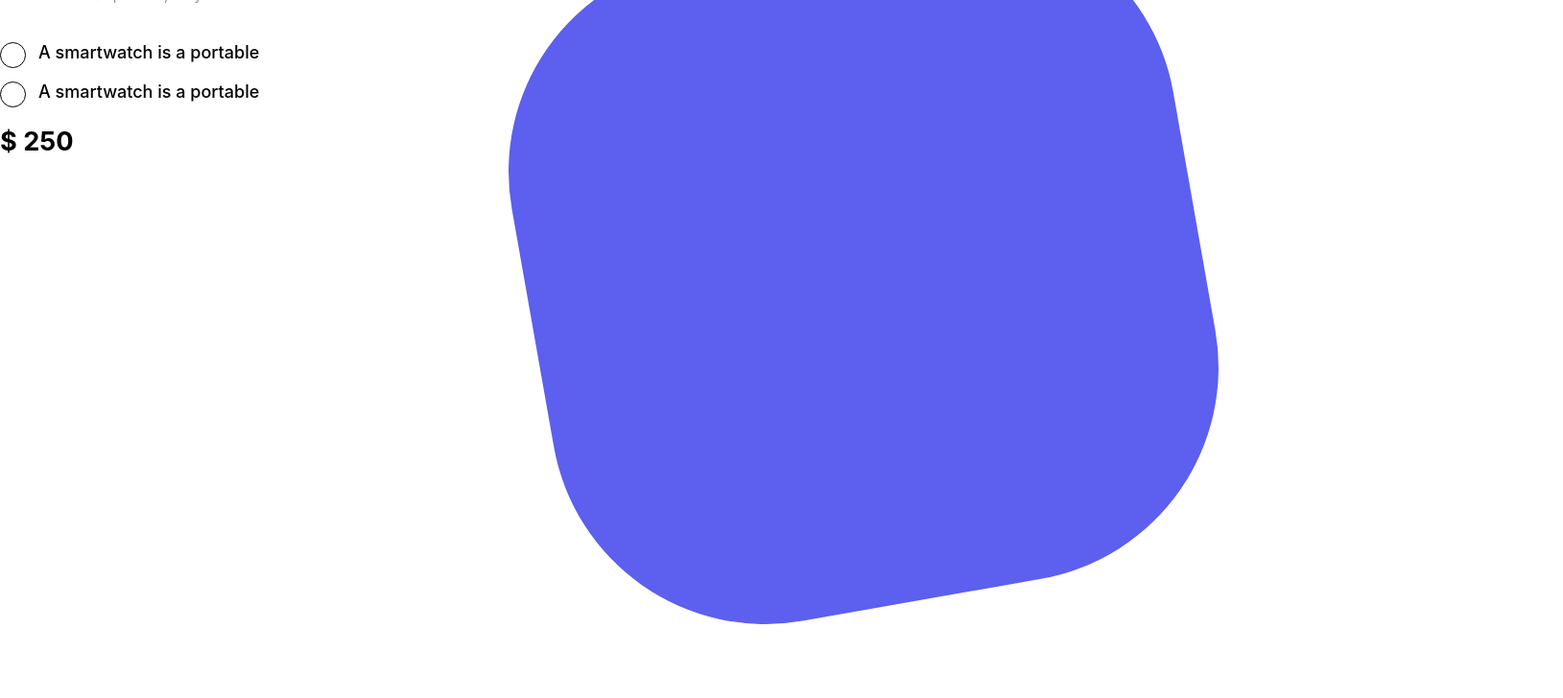
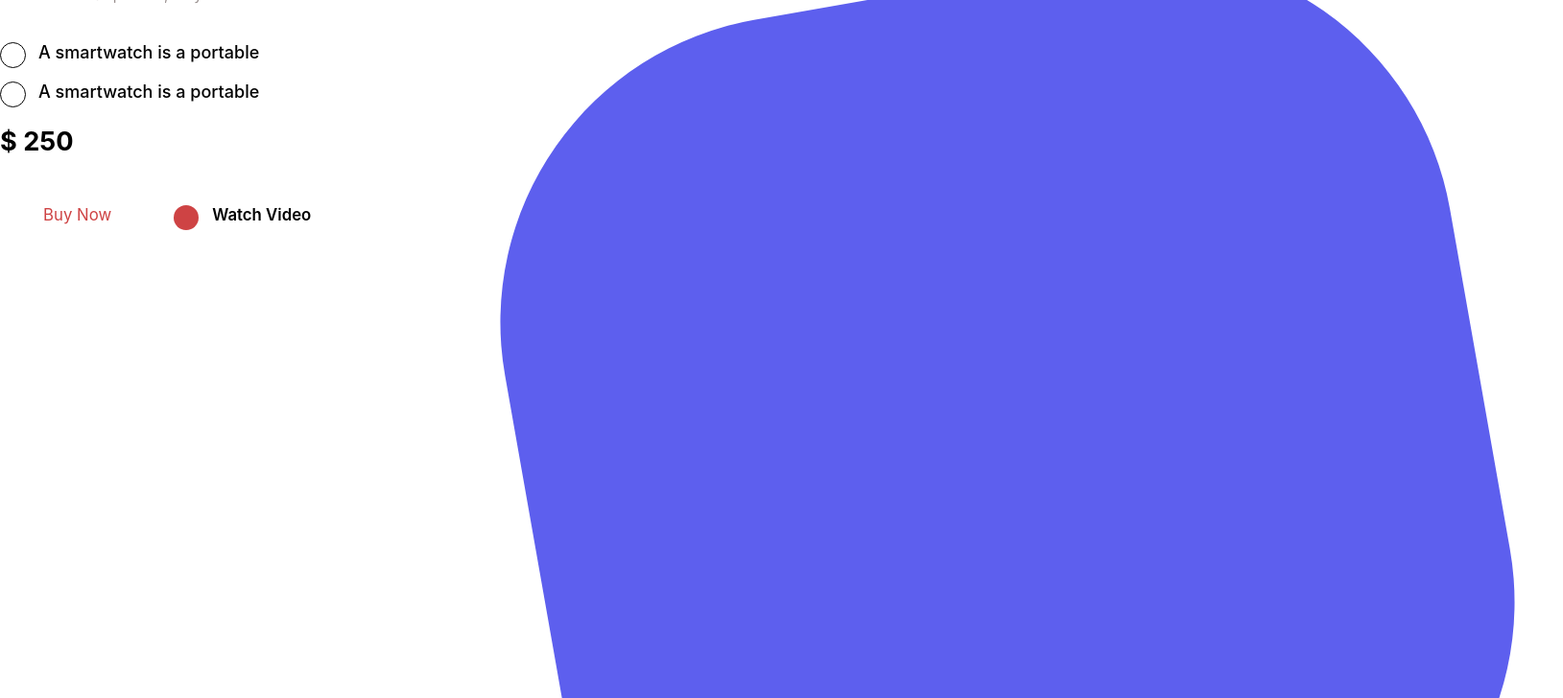
Before and after one commit to Jaehyun-Jeong/aing_biology, a React (Create React App) app: page /#/ in a window 1280 px wide. Shown: the part 510-1238 px from the top of the page at 96% size, 1629 px wide, since content can reach past the window. Before the commit the page ends 1197 px from the top, so only its background shows below. Built offline with nearby package versions, Linux system fonts and the light colour scheme.

Commit message:
on desc button

```diff
--- a/public/index.html
+++ b/public/index.html
@@ -24,7 +24,7 @@
       work correctly both with client-side routing and a non-root public URL.
       Learn how to configure a non-root public URL by running `npm run build`.
     -->
-    <title>React App</title>
+    <title>Web Designs</title>
   </head>
   <body>
     <noscript>You need to enable JavaScript to run this app.</noscript>
--- a/src/components/Navigation.css
+++ b/src/components/Navigation.css
@@ -100,12 +100,12 @@ a {
 }
 
 
-.buy #buy__btn {
+.buy #nav__buy__btn {
   position: relative;
   z-index: 2;
   border-radius: 5px;
   padding: 15px 30px;
-  background-image: linear-gradient(white, white);;
+  background-color: white;
   font-size: 1rem;
   font-weight: normal;
   cursor: pointer;
@@ -114,7 +114,7 @@ a {
   transition: box-shadow 0.25s, color 0.25s;
 }
 
-.buy #buy__btn:hover {
+.buy #nav__buy__btn:hover {
   box-shadow: inset 0px -55px #ce4344;
   color: white;
 }
--- a/src/components/Navigation.js
+++ b/src/components/Navigation.js
@@ -32,8 +32,7 @@ function Navigation() {
                 </div>
                 <div className="buy">
                     <Link to="/buynow">
-                        <div className=""></div>
-                        <div id="buy__btn">
+                        <div id="nav__buy__btn">
                             <span>Buy Now</span>
                         </div>
                     </Link>
--- a/src/routes/Home.css
+++ b/src/routes/Home.css
@@ -103,6 +103,89 @@
     font-weight: bold;
 }
 
+#desc__buttons {
+    position: relative;
+    display: flex;
+    flex-direction: row;
+}
+
+#desc__buttons .buy {
+    padding: 35px 0px 0px 0px;
+}
+
+#desc__buttons .buy #desc__buy__btn {
+    position: relative;
+    z-index: 2;
+    border-radius: 5px;
+    padding: 15px 45px;
+    background-color: white;
+    font-size: 1.05rem;
+    font-weight: normal;
+    cursor: pointer;
+    color: #ce4344;
+    box-shadow: inset 0px 0px #ce4344;
+    transition: box-shadow 0.25s, color 0.25s;
+}
+
+#desc__buttons .buy #desc__buy__btn:hover {
+    box-shadow: inset 0px -55px #ce4344;
+    color: white;
+}
+
+#desc__buttons .watch {
+    padding: 35px 0px 0px 0px;
+}
+
+#desc__buttons .watch #desc__watch__btn {
+    position: relative;
+    display: flex;
+    flex-direction: row;
+    z-index: 0;
+    border-radius: 5px;
+    margin: 0px 10px;
+    padding: 15px 30px;
+    background-color: white;
+    font-size: 1.05rem;
+    font-weight: 640;
+    cursor: pointer;
+    color: black;
+    box-shadow: inset 0px 0px #ce4344;
+    transition: box-shadow 0.25s, color 0.25s;
+}
+
+#desc__buttons .watch #desc__watch__btn:hover {
+    box-shadow: inset 0px -55px #ce4344;
+    color: white;
+}
+
+#desc__watch__btn .watchmark {
+    position: absolute;
+    margin: 0px 0px 0px 10px;
+    left: 0;
+    height: 26px;
+    width: 26px;
+    border-radius: 50%;
+    background-color: #ce4344;
+}
+
+#desc__watch__btn .watchmark:after {
+    width: 100px;
+    height: 100px;
+    background-color: black;
+    /*
+    position: relative;
+    width: 0;
+    height: 0;
+    border-style: solid;
+    border-width: 0px 8px 14px 8px;
+    border-color: transparent transparent black transparent;
+    */
+}
+
+#desc__watch__btn span {
+    margin: auto auto auto 20px;
+}
+
 /*=============================================================================== */
 /*============================== background design ============================== */
 /*=============================================================================== */
@@ -117,8 +200,8 @@
     z-index: -1;
     top: 60%;
     left: 110%;
-    height: 700px;
-    width: 700px;
+    height: 1000px;
+    width: 1000px;
     border-radius: 32%;
     background-color: #5D5FEE;
     transform: rotate(80deg);
--- a/src/routes/Home.js
+++ b/src/routes/Home.js
@@ -1,4 +1,5 @@
 import React from "react";
+import { Link } from 'react-router-dom';
 import axios from "axios";
 import "./Home.css";
 
@@ -41,6 +42,23 @@ class Home extends React.Component {
                 </label>
               </div>
               <span id="dollar">$ 250</span>
+              <div id="desc__buttons">
+                <div className="buy">
+                    <Link to="/buynow">
+                        <div id="desc__buy__btn">
+                          <span>Buy Now</span>
+                        </div>
+                    </Link>
+                </div>
+                <div className="watch">
+                    <a href="https://www.youtube.com/c/joshstarmer" target="_blank">
+                        <div id="desc__watch__btn">
+                          <span className="watchmark"></span>
+                          <span>Watch Video</span>
+                        </div>
+                    </a>
+                </div>
+              </div>
             </div>
             <div id="main__design">
               <div id="background_01"></div>
```
